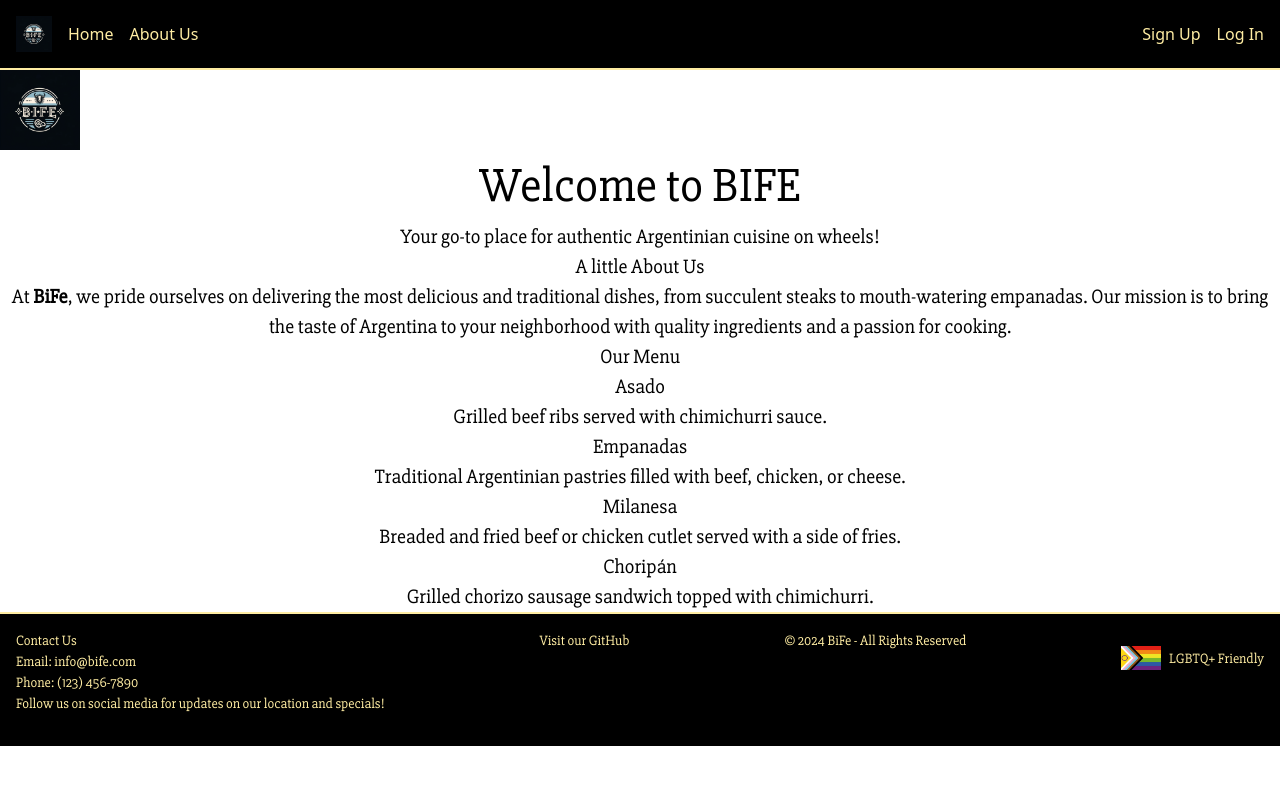
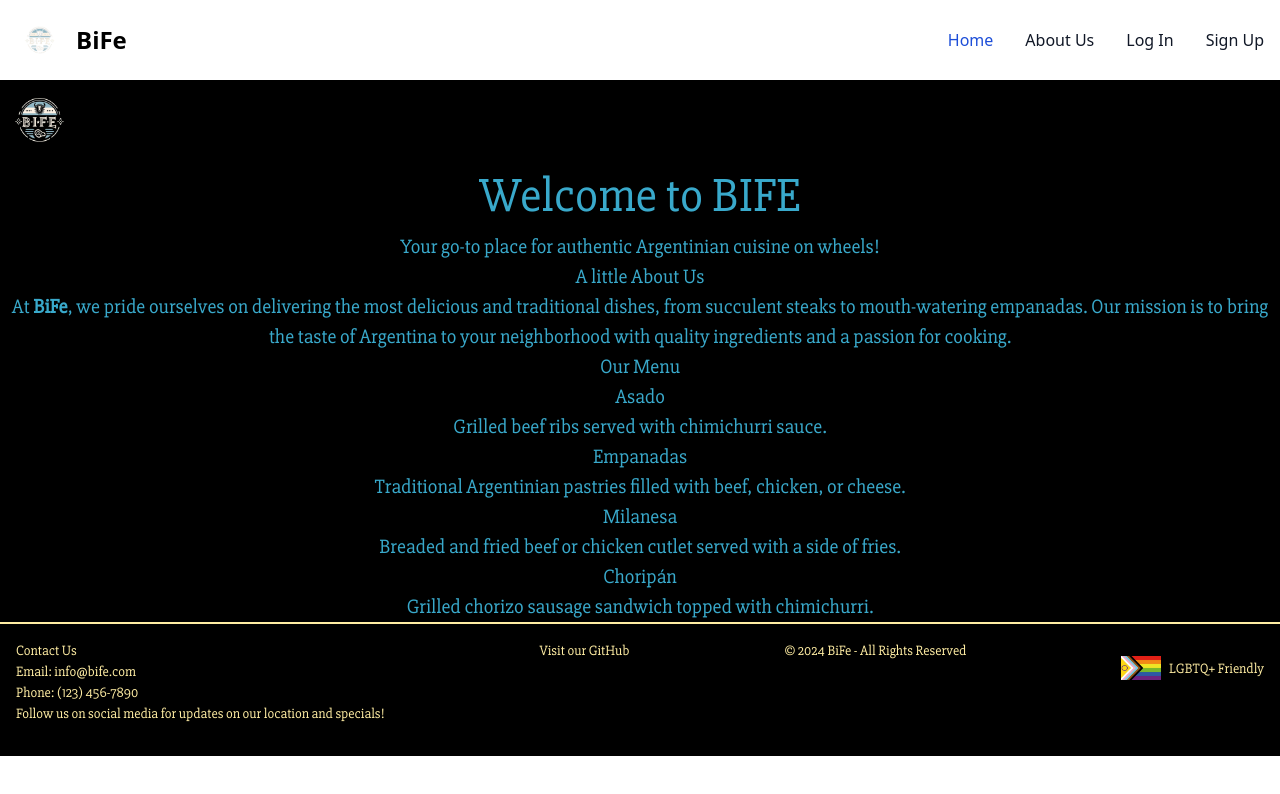
Before and after one commit to sharimanoe/frontend-food-truck, a React (Create React App) app: page / in a window 1280 px wide. Shown: the top 794 px of the page. Built offline with nearby package versions, Linux system fonts and the light colour scheme; no server answers.

Commit message:
style of navbar

```diff
--- a/public/index.html
+++ b/public/index.html
@@ -16,7 +16,10 @@
       href="https://fonts.googleapis.com/css2?family=Slabo+27px&display=swap"
       rel="stylesheet"
     />
-
+    <link
+      href="https://fonts.googleapis.com/icon?family=Material+Icons"
+      rel="stylesheet"
+    />
     <!--
       Notice the use of %PUBLIC_URL% in the tags above.
       It will be replaced with the URL of the `public` folder during the build.
--- a/src/components/Navbar/Navbar.jsx
+++ b/src/components/Navbar/Navbar.jsx
@@ -1,69 +1,164 @@
 import "./Navbar.css";
 import { Link } from "react-router-dom";
-import { useContext } from "react";
+import { useContext, useState } from "react";
 import { AuthContext } from "../../context/auth.context";
 import defaultPicture from "../../assets/defaultUser.png";
 import defaultLogo from "../../assets/logo.png";
 
 function Navbar() {
   const { isLoggedIn, user, logOutUser } = useContext(AuthContext);
+  const [dropdownOpen, setDropdownOpen] = useState(false);
+
+  const toggleDropdown = () => {
+    setDropdownOpen(!dropdownOpen);
+  };
+
+  const handleLogout = (event) => {
+    event.preventDefault();
+    logOutUser();
+  };
 
   return (
-    <nav className="bg-black p-4 flex justify-between items-center border-b-2 border-[#FFEDA3]">
-      <div className="flex items-center space-x-4">
-        <img src={defaultLogo} className="h-9" alt="Logo" />
-        <Link to="/">
-          <p className="text-[#FFEDA3] hover:text-[#39A9CB]">Home</p>
-        </Link>
-
-        <Link to="/aboutUs">
-          <p className="text-[#FFEDA3] hover:text-[#39A9CB]">About Us</p>
-        </Link>
-
+    <nav className="bg-white border-gray-200 dark:bg-gray-900">
+      <div className="max-w-screen-xl flex flex-wrap items-center justify-between mx-auto p-4">
+        <a href="/" className="flex items-center space-x-3 rtl:space-x-reverse">
+          <img src={defaultLogo} className="h-12" alt="Logo" />
+          <span className="self-center text-2xl font-semibold whitespace-nowrap dark:text-white">
+            BiFe
+          </span>
+        </a>
         {isLoggedIn && (
-          <>
-            <Link to="/products">
-              <p className="text-[#FFEDA3] hover:text-[#39A9CB]">
-                Product Page
-              </p>
-            </Link>
-
-            <Link to="/orders">
-              <p className="text-[#FFEDA3] hover:text-[#39A9CB]">My Orders</p>
-            </Link>
-
+          <div className="flex items-center md:order-2 space-x-3 md:space-x-0 rtl:space-x-reverse">
             <button
-              onClick={logOutUser}
-              className="text-[#FFEDA3] bg-red-500 hover:bg-red-700 font-bold py-2 px-4 rounded"
+              type="button"
+              className="flex text-sm bg-gray-800 rounded-full md:me-0 focus:ring-4 focus:ring-gray-300 dark:focus:ring-gray-600"
+              id="user-menu-button"
+              aria-expanded={dropdownOpen ? "true" : "false"}
+              onClick={toggleDropdown}
             >
-              Logout
+              <span className="sr-only">Open user menu</span>
+              <img
+                className="w-8 h-8 rounded-full"
+                src={defaultPicture}
+                alt="user photo"
+              />
             </button>
-
-            <Link to="/profile" className="flex items-center space-x-2">
-              <p className="text-[#FFEDA3] hover:text-[#39A9CB]">Profile</p>
-              <img
-                src={defaultPicture}
-                className="w-12 h-12 rounded-full"
-                alt="profile"
-              />
-            </Link>
-
-            <span className="text-[#FFEDA3]">{user && user.name}</span>
-          </>
+            {/* <!--------------------- Dropdown menu -----------------------> */}
+            {dropdownOpen && (
+              <div
+                className="z-50 my-4 text-base list-none bg-white divide-y divide-gray-100 rounded-lg shadow dark:bg-gray-700 dark:divide-gray-600"
+                id="user-dropdown"
+              >
+                <div className="px-4 py-3">
+                  <span className="block text-sm text-gray-900 dark:text-white">
+                    {user.name}
+                  </span>
+                  <span className="block text-sm  text-gray-500 truncate dark:text-gray-400">
+                    {user.email}
+                  </span>
+                </div>
+                <ul className="py-2" aria-labelledby="user-menu-button">
+                  <li>
+                    <Link
+                      to="/orders"
+                      className="block px-4 py-2 text-sm text-gray-700 hover:bg-gray-100 dark:hover:bg-gray-600 dark:text-gray-200 dark:hover:text-white"
+                    >
+                      My Orders
+                    </Link>
+                  </li>
+                  <li>
+                    <Link
+                      to="/products"
+                      className="block px-4 py-2 text-sm text-gray-700 hover:bg-gray-100 dark:hover:bg-gray-600 dark:text-gray-200 dark:hover:text-white"
+                    >
+                      Product Page
+                    </Link>
+                  </li>
+                  <li>
+                    <Link
+                      to="/profile"
+                      className="block px-4 py-2 text-sm text-gray-700 hover:bg-gray-100 dark:hover:bg-gray-600 dark:text-gray-200 dark:hover:text-white"
+                    >
+                      Profile
+                    </Link>
+                  </li>
+                  <li>
+                    <button
+                      onClick={handleLogout}
+                      className="block px-4 py-2 text-sm text-gray-700 hover:bg-gray-100 dark:hover:bg-gray-600 dark:text-gray-200 dark:hover:text-white"
+                    >
+                      Sign out
+                    </button>
+                  </li>
+                </ul>
+              </div>
+            )}
+            <button
+              data-collapse-toggle="navbar-user"
+              type="button"
+              className="inline-flex items-center p-2 w-10 h-10 justify-center text-sm text-gray-500 rounded-lg md:hidden hover:bg-gray-100 focus:outline-none focus:ring-2 focus:ring-gray-200 dark:text-gray-400 dark:hover:bg-gray-700 dark:focus:ring-gray-600"
+              aria-controls="navbar-user"
+              aria-expanded="false"
+            >
+              <span className="sr-only">Open main menu</span>
+              <svg
+                className="w-5 h-5"
+                aria-hidden="true"
+                xmlns="http://www.w3.org/2000/svg"
+                fill="none"
+                viewBox="0 0 17 14"
+              >
+                <path
+                  stroke="currentColor"
+                  strokeLinecap="round"
+                  strokeLinejoin="round"
+                  strokeWidth="2"
+                  d="M1 1h15M1 7h15M1 13h15"
+                />
+              </svg>
+            </button>
+          </div>
         )}
-      </div>
-      <div className="flex items-center space-x-4">
-        {!isLoggedIn && (
-          <>
-            <Link to="/signup">
-              <p className="text-[#FFEDA3] hover:text-[#39A9CB]">Sign Up</p>
-            </Link>
-
-            <Link to="/login">
-              <p className="text-[#FFEDA3] hover:text-[#39A9CB]">Log In</p>
-            </Link>
-          </>
-        )}
+        <div
+          className="items-center justify-between hidden w-full md:flex md:w-auto md:order-1"
+          id="navbar-user"
+        >
+          <ul className="flex flex-col font-medium p-4 md:p-0 mt-4 border border-gray-100 rounded-lg bg-gray-50 md:space-x-8 rtl:space-x-reverse md:flex-row md:mt-0 md:border-0 md:bg-white dark:bg-gray-800 md:dark:bg-gray-900 dark:border-gray-700">
+            <li>
+              <Link
+                to="/"
+                className="block py-2 px-3 text-white bg-blue-700 rounded md:bg-transparent md:text-blue-700 md:p-0 md:dark:text-blue-500"
+                aria-current="page"
+              >
+                Home
+              </Link>
+            </li>
+            <li>
+              <Link
+                to="/aboutUs"
+                className="block py-2 px-3 text-gray-900 rounded hover:bg-gray-100 md:hover:bg-transparent md:hover:text-blue-700 md:p-0 dark:text-white md:dark:hover:text-blue-500 dark:hover:bg-gray-700 dark:hover:text-white md:dark:hover:bg-transparent dark:border-gray-700"
+              >
+                About Us
+              </Link>
+            </li>
+            <li>
+              <Link
+                to="/login"
+                className="block py-2 px-3 text-gray-900 rounded hover:bg-gray-100 md:hover:bg-transparent md:hover:text-blue-700 md:p-0 dark:text-white md:dark:hover:text-blue-500 dark:hover:bg-gray-700 dark:hover:text-white md:dark:hover:bg-transparent dark:border-gray-700"
+              >
+                Log In
+              </Link>
+            </li>
+            <li>
+              <Link
+                to="/signup"
+                className="block py-2 px-3 text-gray-900 rounded hover:bg-gray-100 md:hover:bg-transparent md:hover:text-blue-700 md:p-0 dark:text-white md:dark:hover:text-blue-500 dark:hover:bg-gray-700 dark:hover:text-white md:dark:hover:bg-transparent dark:border-gray-700"
+              >
+                Sign Up
+              </Link>
+            </li>
+          </ul>
+        </div>
       </div>
     </nav>
   );
--- a/src/pages/HomePage/HomePage.jsx
+++ b/src/pages/HomePage/HomePage.jsx
@@ -4,17 +4,19 @@
 
 function HomePage() {
   return (
-    <div className="home">
+    <div className="bg-black">
       <header className="home-header">
         <img src={logo} className="h-20" alt="BiFe logo" />
-        <h1 className="slabo-27px-extra-large">Welcome to BIFE</h1>
-        <p className="slabo-27px-medium">
+        <h1 className="slabo-27px-extra-large text-[#39A9CB]">
+          Welcome to BIFE
+        </h1>
+        <p className="slabo-27px-medium text-[#39A9CB]">
           Your go-to place for authentic Argentinian cuisine on wheels!
         </p>
       </header>
       <section className="home-about">
-        <h2 className="slabo-27px-medium">A little About Us</h2>
-        <p className="slabo-27px-medium">
+        <h2 className="slabo-27px-medium text-[#39A9CB]">A little About Us</h2>
+        <p className="slabo-27px-medium text-[#39A9CB]">
           At <strong>BiFe</strong>, we pride ourselves on delivering the most
           delicious and traditional dishes, from succulent steaks to
           mouth-watering empanadas. Our mission is to bring the taste of
@@ -22,32 +24,32 @@
           for cooking.
         </p>
       </section>
-      <section className="slabo-27px-medium">
+      <section className="slabo-27px-medium text-[#39A9CB]">
         <h2>Our Menu</h2>
         <div className="menu-items">
           <div className="menu-item">
-            <h3 className="slabo-27px-medium">Asado</h3>
-            <p className="slabo-27px-medium">
+            <h3 className="slabo-27px-medium text-[#39A9CB]">Asado</h3>
+            <p className="slabo-27px-medium text-[#39A9CB]">
               Grilled beef ribs served with chimichurri sauce.
             </p>
           </div>
           <div className="menu-item">
-            <h3 className="slabo-27px-medium">Empanadas</h3>
-            <p className="slabo-27px-medium">
+            <h3 className="slabo-27px-medium text-[#39A9CB]">Empanadas</h3>
+            <p className="slabo-27px-medium text-[#39A9CB]">
               Traditional Argentinian pastries filled with beef, chicken, or
               cheese.
             </p>
           </div>
           <div className="menu-item">
-            <h3 className="slabo-27px-medium">Milanesa</h3>
-            <p className="slabo-27px-medium">
+            <h3 className="slabo-27px-medium text-[#39A9CB]">Milanesa</h3>
+            <p className="slabo-27px-medium text-[#39A9CB]">
               Breaded and fried beef or chicken cutlet served with a side of
               fries.
             </p>
           </div>
           <div className="menu-item">
-            <h3 className="slabo-27px-medium">Choripán</h3>
-            <p className="slabo-27px-medium">
+            <h3 className="slabo-27px-medium text-[#39A9CB]">Choripán</h3>
+            <p className="slabo-27px-medium text-[#39A9CB]">
               Grilled chorizo sausage sandwich topped with chimichurri.
             </p>
           </div>
--- a/src/pages/OrderPage/OrderPage.jsx
+++ b/src/pages/OrderPage/OrderPage.jsx
@@ -39,7 +39,7 @@
   }
 
   return (
-    <div>
+    <div className="bg-black slabo-27px-medium text-[#FFEDA3]">
       <h1>My Orders: </h1>
       <ul>
         {orders.map((order) => (
--- a/src/pages/ProfilePage/ProfilePage.jsx
+++ b/src/pages/ProfilePage/ProfilePage.jsx
@@ -55,6 +55,8 @@
   };
 
   if (loading) return <p>Loading...</p>;
+
+  if (!user) return <p>User data not found</p>;
 
   return (
     <div className="user-detail">
```
Also changed, not shown: src/pages/ProductDetailPage/ProductDetailPage.jsx (+46 -12 lines), src/pages/ProductsPage/ProductsPage.jsx (+28 -7 lines), src/assets/logo.png, src/assets/logo1.png (added).
